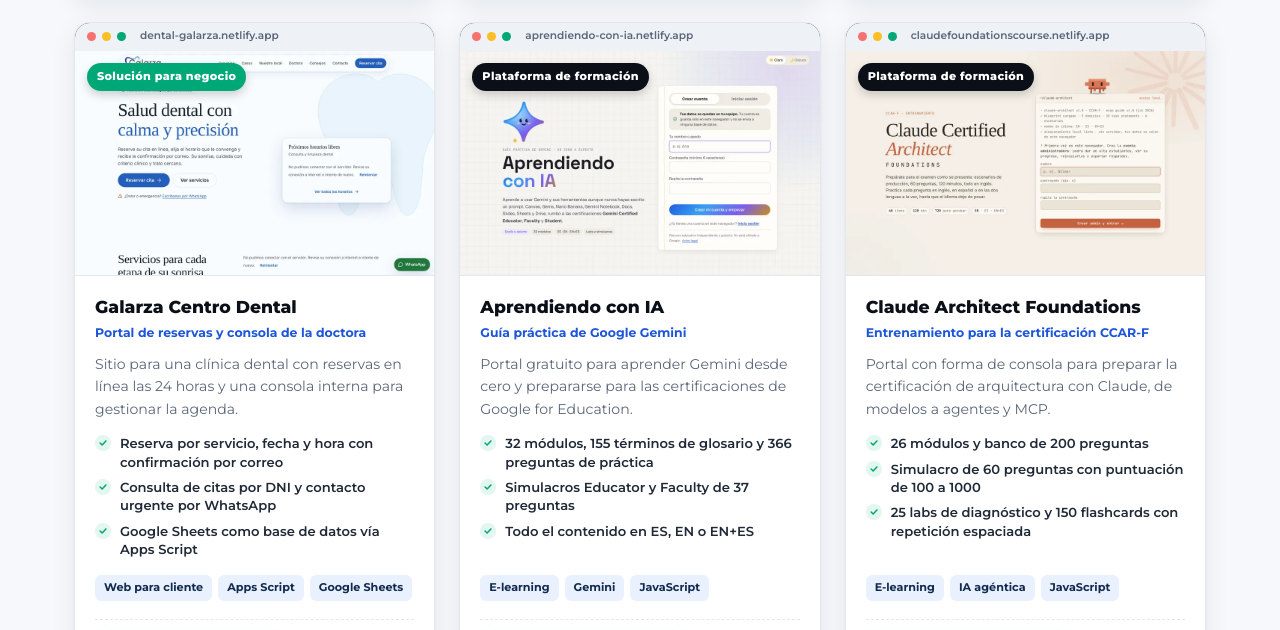
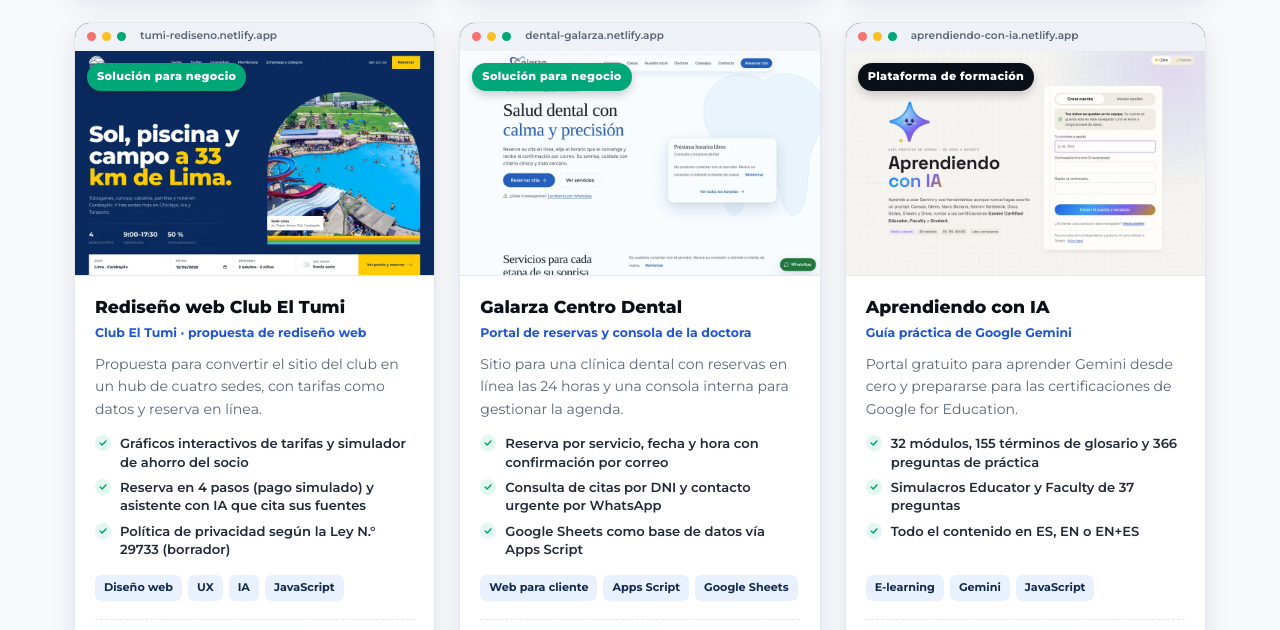
Before and after one commit to wjesus12/proyectos_web, a plain HTML site: page index.html in a window 1280 px wide. Shown: the part 1789-2419 px from the top of the page. Drawn offline with Linux system fonts and the light colour scheme.

Commit message:
Agrega el proyecto Rediseño web Club El Tumi
Co-Authored-By: Claude Opus 5.5 <noreply@anthropic.com>
Claude-Session: https://claude.ai/code/session_01HyMx4VYP8iEN4LbAV5rTWF

```diff
--- a/index.html
+++ b/index.html
@@ -242,7 +242,7 @@ footer a:hover{color:var(--jade-2)}
           </a>
         </div>
         <div class="stats">
-          <div class="stat"><strong data-count="9">9</strong><span>proyectos en línea</span></div>
+          <div class="stat"><strong data-count="10">10</strong><span>proyectos en línea</span></div>
           <div class="stat"><strong><em>3</em></strong><span>dashboards de negocio</span></div>
           <div class="stat"><strong>3+</strong><span>años de experiencia</span></div>
         </div>
@@ -377,6 +377,13 @@ const PROYECTOS = [
     img:"img/dashboard-2026isat.webp", demo:"https://dashboard-2026isat.netlify.app/", code:null
   },
   {
+    cat:"neg", titulo:"Rediseño web Club El Tumi", sub:"Club El Tumi · propuesta de rediseño web",
+    desc:"Propuesta para convertir el sitio del club en un hub de cuatro sedes, con tarifas como datos y reserva en línea.",
+    hl:["Gráficos interactivos de tarifas y simulador de ahorro del socio","Reserva en 4 pasos (pago simulado) y asistente con IA que cita sus fuentes","Política de privacidad según la Ley N.° 29733 (borrador)"],
+    tags:["Diseño web","UX","IA","JavaScript"],
+    img:"img/tumi-rediseno-web.webp", demo:"https://tumi-rediseno.netlify.app/", code:"https://github.com/wjesus12/tumi-redise-o-web"
+  },
+  {
     cat:"neg", titulo:"Galarza Centro Dental", sub:"Portal de reservas y consola de la doctora",
     desc:"Sitio para una clínica dental con reservas en línea las 24 horas y una consola interna para gestionar la agenda.",
     hl:["Reserva por servicio, fecha y hora con confirmación por correo","Consulta de citas por DNI y contacto urgente por WhatsApp","Google Sheets como base de datos vía Apps Script"],
```
Also changed, not shown: img/tumi-rediseno-web.webp (added).
